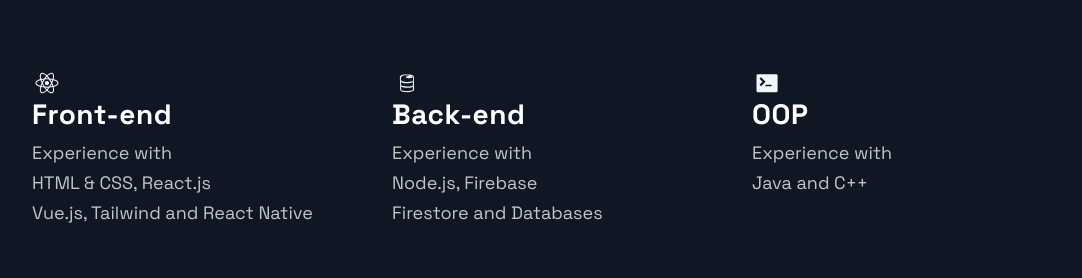
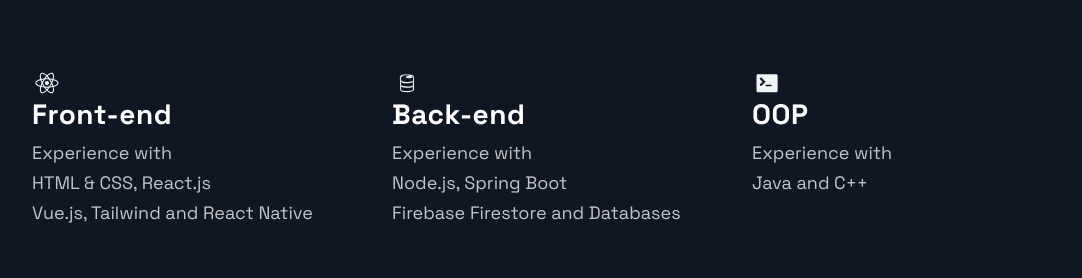
Before and after one commit to Wo1fz/Portfolio, a Next.js app: page / in a window 1280 px wide. Shown: the part 6700-6978 px from the top of the page, without its empty margins (88-1170 px from the left). Built offline with nearby package versions, Linux system fonts and the light colour scheme.

Commit message:
update technology section

```diff
--- a/src/components/Technologies/Technologies.js
+++ b/src/components/Technologies/Technologies.js
@@ -45,9 +45,9 @@
           <ListTitle>Back-end</ListTitle>
           <ListParagraph>
             Experience with <br />
-            Node.js, Firebase
+            Node.js, Spring Boot
             <br />
-            Firestore and Databases
+            Firebase Firestore and Databases
           </ListParagraph>
         </ListContainer>
       </ListItem>
```
